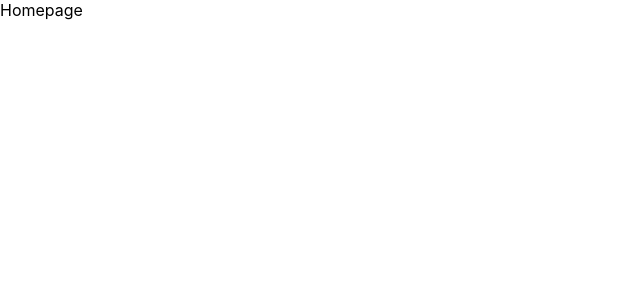
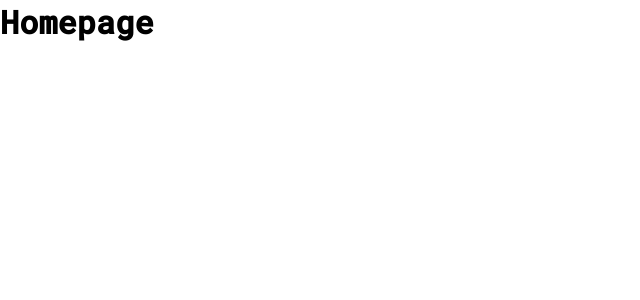
Before and after one commit to ttcode10/progress-bar-controller, a React (Create React App) app: page / in a window 1280 px wide. Shown: the top 300 px of the page, without its empty margins (0-640 px from the left). Built offline with nearby package versions, Linux system fonts and the light colour scheme.

Commit message:
Setup google fonts

```diff
--- a/public/index.html
+++ b/public/index.html
@@ -24,7 +24,10 @@
       work correctly both with client-side routing and a non-root public URL.
       Learn how to configure a non-root public URL by running `npm run build`.
     -->
-    <title>React App</title>
+    <title>Progress Bar Controller</title>
+    <link rel="preconnect" href="https://fonts.googleapis.com">
+    <link rel="preconnect" href="https://fonts.gstatic.com" crossorigin>
+    <link href="https://fonts.googleapis.com/css2?family=Roboto+Mono:wght@100;200;300;400;500&display=swap" rel="stylesheet">
   </head>
   <body>
     <noscript>You need to enable JavaScript to run this app.</noscript>
--- a/src/App.tsx
+++ b/src/App.tsx
@@ -3,7 +3,7 @@
 function App() {
 	return (
 		<div className="App">
-			<p>Homepage</p>
+			<h1>Homepage</h1>
 		</div>
 	);
 }
--- a/src/index.css
+++ b/src/index.css
@@ -1,7 +1,7 @@
 body, h1, h2, h3, h4, h5, h6, p, span {
   margin: 0;
   padding: 0;
-  font-family: -apple-system, BlinkMacSystemFont, 'Segoe UI', 'Roboto', 'Oxygen',
+  font-family: 'Roboto Mono', -apple-system, BlinkMacSystemFont, 'Segoe UI', 'Roboto', 'Oxygen',
   'Ubuntu', 'Cantarell', 'Fira Sans', 'Droid Sans', 'Helvetica Neue',
   sans-serif;
   -webkit-font-smoothing: antialiased;
```
Also changed, not shown: public/logo192.png (deleted), public/logo512.png (deleted).
